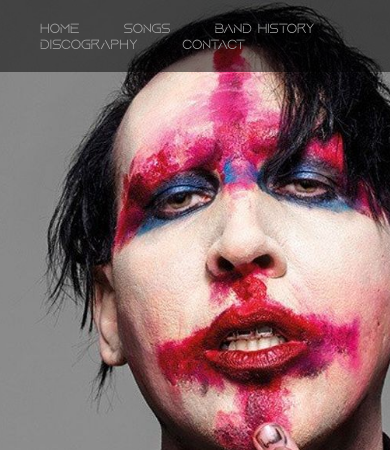
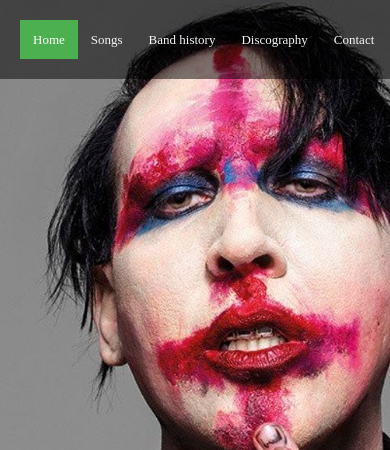
Before and after one commit to giorgikokashvili/Final-project, a plain HTML site: page index.html in a window 390 px wide. Shown: the top 450 px of the page. Drawn offline with nearby package versions, Linux system fonts and the light colour scheme.

Commit message:
add responsive menu

```diff
--- a/css/main.css
+++ b/css/main.css
@@ -213,7 +213,7 @@ h6 {
     position: relative;
 }
 textarea {
-    width:250px;
+    width: 267px;
     height: 168px;
     font-family: 'Aquire';
     border-radius: 2px;
@@ -292,13 +292,37 @@ footer {
     color: rgba(255, 255, 255, 0.541);
     font-family: 'Aquire';
 }
+.topnav {
+    overflow: hidden;
+    display: none;
+}
+.topnav a {
+    float: left;
+    display: block;
+    color: #f2f2f2;
+    text-align: center;
+    padding: 13px;
+    text-decoration: none;
+    font-size: 13px;
+  }
+  .topnav a:hover {
+    transform: scale(1.5);
+  }
+  .topnav a.active {
+    background-color: #4CAF50;
+    color: white;
+  }
+  .topnav .icon {
+    display: none;
+  }
+
 @media (max-width: 420px) {
-    /* .navbar {
+    .topnav {
+        display: block;
+    }
+    ul {
         display: none;
-    } */
-    /* ul {
-        display: none;
-    } */
+    }
     .background-img {
         background-image: url(../img/bg-1.jpg);
         width: 100%;
@@ -360,7 +384,7 @@ footer {
         display: none;
     }
     .h2-mobile {
-        display: block;
+        display: none;
     }
     button {
         display: none;
--- a/index.html
+++ b/index.html
@@ -11,7 +11,7 @@
     <meta property="og:description"        content="Merilyn Manson bend" />
     <meta property="og:image"              content="img/fbimg.jpg" />
     <meta name="viewport" content="width=device-width, initial-scale=1.0">
-    <meta name="viewport" content="width=device-width, initial-scale=1.0">
+    <link rel="stylesheet" href="https://cdnjs.cloudflare.com/ajax/libs/font-awesome/4.7.0/css/font-awesome.min.css">
     <link rel="stylesheet" href="css/reset.css">
     <link rel="stylesheet" href="css/fonts.css">
     <link rel="stylesheet" href="css/main.css">
@@ -21,6 +21,16 @@
 <body>
     <header>
         <nav class="navbar">
+            <div class="topnav" id="myTopnav">
+                <a href="#1" class="active">Home</a>
+                <a href="#2">Songs</a>
+                <a href="#3">Band history</a>
+                <a href="#4">Discography</a>
+                <a href="#5">Contact</a>
+                <a href="javascript:void(0);" class="icon" onclick="myFunction()">
+                  <i class="fa fa-bars"></i>
+                </a>
+              </div>
             <ul>
                 <li class="navbar-li">
                     <a class="navbar-a" href="#1">Home</a>
@@ -39,6 +49,7 @@
                 </li>
             </ul>
         </nav>
+
     </header>
     <section id="1">
         <div class="background-img">
```
Also changed, not shown: 1 other file.
